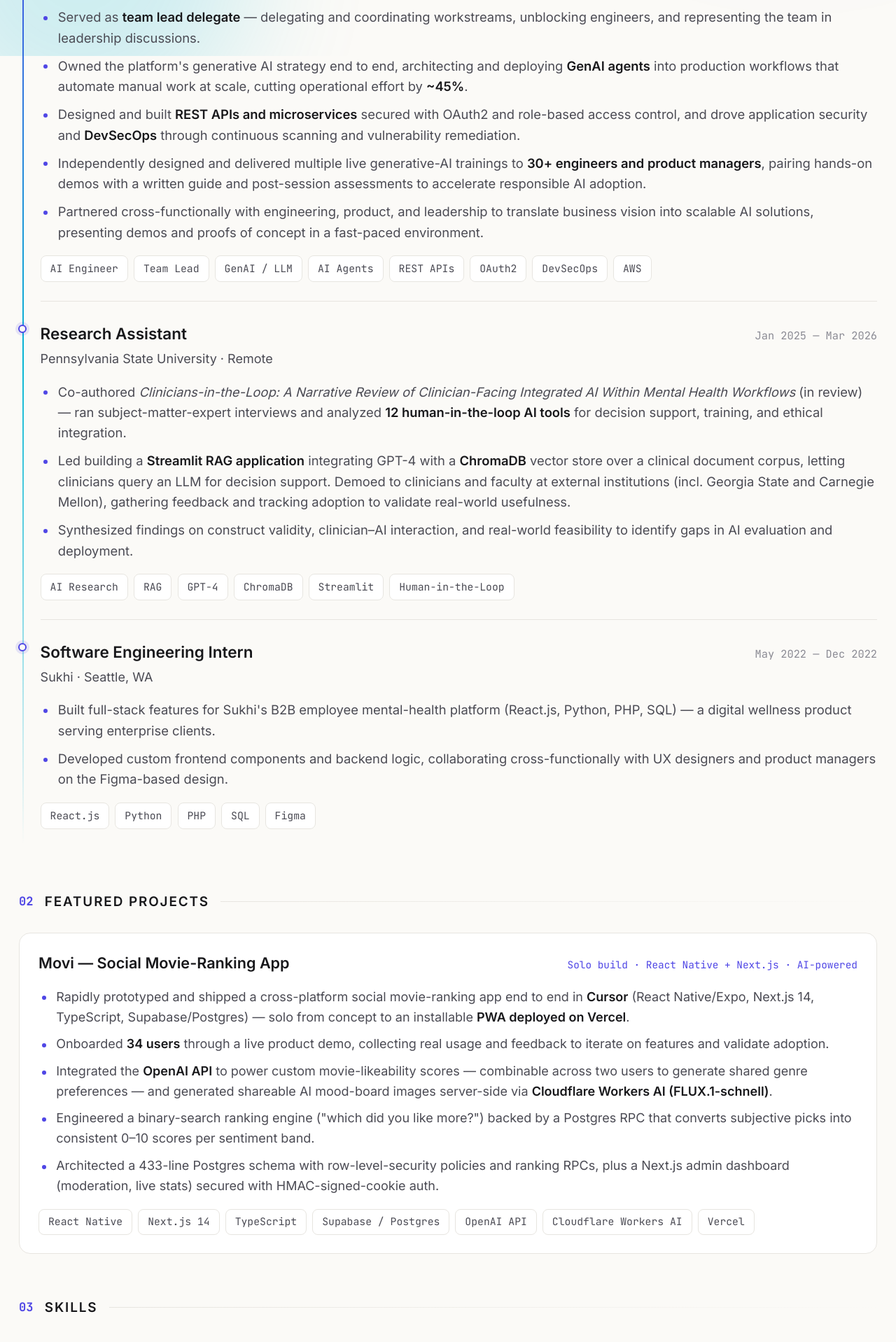
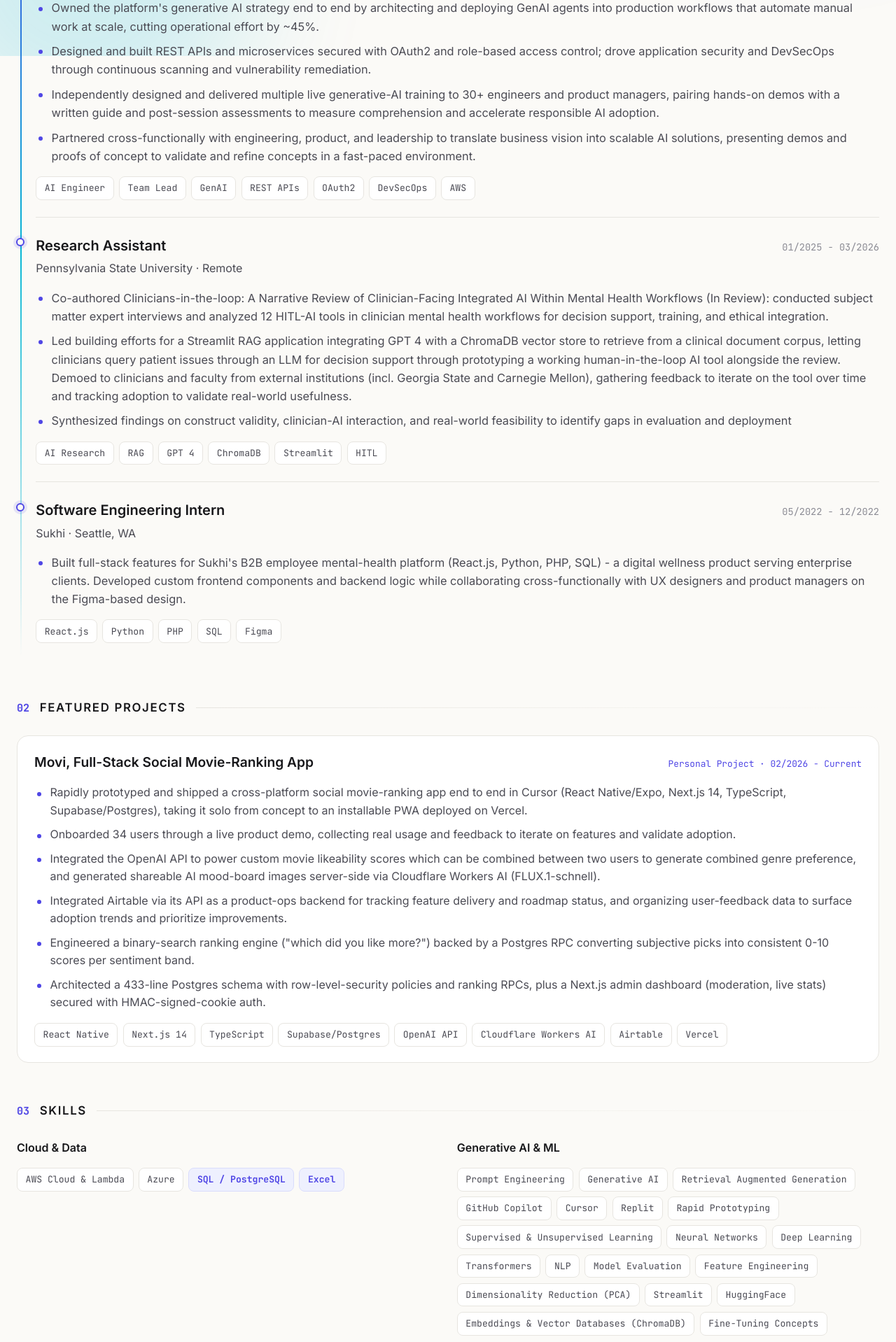
Before and after one commit to Parzival15/dhruv-chaudhry-resume, a React (Vite) app: page / in a window 1280 px wide. Shown: the part 720-2638 px from the top of the page at 70% size. Built offline with nearby package versions, Linux system fonts and the light colour scheme.

Commit message:
Match resume verbatim (remove em-dashes/AI phrasing) + set root font to 16px

```diff
--- a/src/data.js
+++ b/src/data.js
@@ -29,37 +29,36 @@ export const experience = [
     role: 'AI Engineer',
     org: 'UnitedHealth Group',
     place: 'Boston, MA',
-    date: 'Jul 2024 — Present',
+    date: '07/2024 - Current',
     points: [
-      '<strong>Founding AI and full-stack engineer</strong> for a large-scale automated internal regression-testing platform that UnitedHealth Group\'s contact-center operations rely on — used by <strong>45 teams</strong> across the organization. Built an adoption dashboard tracking usage and impact metrics, presented to leaders to report progress and drive tool adoption.',
-      'Served as <strong>team lead delegate</strong> — delegating and coordinating workstreams, unblocking engineers, and representing the team in leadership discussions.',
-      'Owned the platform\'s generative AI strategy end to end, architecting and deploying <strong>GenAI agents</strong> into production workflows that automate manual work at scale, cutting operational effort by <strong>~45%</strong>.',
-      'Designed and built <strong>REST APIs and microservices</strong> secured with OAuth2 and role-based access control, and drove application security and <strong>DevSecOps</strong> through continuous scanning and vulnerability remediation.',
-      'Independently designed and delivered multiple live generative-AI trainings to <strong>30+ engineers and product managers</strong>, pairing hands-on demos with a written guide and post-session assessments to accelerate responsible AI adoption.',
-      'Partnered cross-functionally with engineering, product, and leadership to translate business vision into scalable AI solutions, presenting demos and proofs of concept in a fast-paced environment.',
+      "Founding AI and full stack engineer for a large-scale automated internal regression-testing platform that UnitedHealth Group's contact-center operations rely on; used by 45 teams across the organization. Additionally built an adoption dashboard tracking usage and impact metrics, and presented it to leaders across the organization to report progress and drive tool adoption.",
+      'Served as team lead delegate which included delegating and coordinating workstreams, unblocking engineers, and representing the team in leadership discussions.',
+      "Owned the platform's generative AI strategy end to end by architecting and deploying GenAI agents into production workflows that automate manual work at scale, cutting operational effort by ~45%.",
+      'Designed and built REST APIs and microservices secured with OAuth2 and role-based access control; drove application security and DevSecOps through continuous scanning and vulnerability remediation.',
+      'Independently designed and delivered multiple live generative-AI training to 30+ engineers and product managers, pairing hands-on demos with a written guide and post-session assessments to measure comprehension and accelerate responsible AI adoption.',
+      'Partnered cross-functionally with engineering, product, and leadership to translate business vision into scalable AI solutions, presenting demos and proofs of concept to validate and refine concepts in a fast-paced environment.',
     ],
-    tags: ['AI Engineer', 'Team Lead', 'GenAI / LLM', 'AI Agents', 'REST APIs', 'OAuth2', 'DevSecOps', 'AWS'],
+    tags: ['AI Engineer', 'Team Lead', 'GenAI', 'REST APIs', 'OAuth2', 'DevSecOps', 'AWS'],
   },
   {
     role: 'Research Assistant',
     org: 'Pennsylvania State University',
     place: 'Remote',
-    date: 'Jan 2025 — Mar 2026',
+    date: '01/2025 - 03/2026',
     points: [
-      'Co-authored <em>Clinicians-in-the-Loop: A Narrative Review of Clinician-Facing Integrated AI Within Mental Health Workflows</em> (in review) — ran subject-matter-expert interviews and analyzed <strong>12 human-in-the-loop AI tools</strong> for decision support, training, and ethical integration.',
-      'Led building a <strong>Streamlit RAG application</strong> integrating GPT-4 with a <strong>ChromaDB</strong> vector store over a clinical document corpus, letting clinicians query an LLM for decision support. Demoed to clinicians and faculty at external institutions (incl. Georgia State and Carnegie Mellon), gathering feedback and tracking adoption to validate real-world usefulness.',
-      'Synthesized findings on construct validity, clinician–AI interaction, and real-world feasibility to identify gaps in AI evaluation and deployment.',
+      'Co-authored Clinicians-in-the-loop: A Narrative Review of Clinician-Facing Integrated AI Within Mental Health Workflows (In Review): conducted subject matter expert interviews and analyzed 12 HITL-AI tools in clinician mental health workflows for decision support, training, and ethical integration.',
+      'Led building efforts for a Streamlit RAG application integrating GPT 4 with a ChromaDB vector store to retrieve from a clinical document corpus, letting clinicians query patient issues through an LLM for decision support through prototyping a working human-in-the-loop AI tool alongside the review. Demoed to clinicians and faculty from external institutions (incl. Georgia State and Carnegie Mellon), gathering feedback to iterate on the tool over time and tracking adoption to validate real-world usefulness.',
+      'Synthesized findings on construct validity, clinician-AI interaction, and real-world feasibility to identify gaps in evaluation and deployment',
     ],
-    tags: ['AI Research', 'RAG', 'GPT-4', 'ChromaDB', 'Streamlit', 'Human-in-the-Loop'],
+    tags: ['AI Research', 'RAG', 'GPT 4', 'ChromaDB', 'Streamlit', 'HITL'],
   },
   {
     role: 'Software Engineering Intern',
     org: 'Sukhi',
     place: 'Seattle, WA',
-    date: 'May 2022 — Dec 2022',
+    date: '05/2022 - 12/2022',
     points: [
-      'Built full-stack features for Sukhi\'s B2B employee mental-health platform (React.js, Python, PHP, SQL) — a digital wellness product serving enterprise clients.',
-      'Developed custom frontend components and backend logic, collaborating cross-functionally with UX designers and product managers on the Figma-based design.',
+      "Built full-stack features for Sukhi's B2B employee mental-health platform (React.js, Python, PHP, SQL) - a digital wellness product serving enterprise clients. Developed custom frontend components and backend logic while collaborating cross-functionally with UX designers and product managers on the Figma-based design.",
     ],
     tags: ['React.js', 'Python', 'PHP', 'SQL', 'Figma'],
   },
@@ -68,16 +67,17 @@ export const experience = [
 // Featured personal / open-source builds.
 export const projects = [
   {
-    name: 'Movi — Social Movie-Ranking App',
-    blurb: 'Solo build · React Native + Next.js · AI-powered',
+    name: 'Movi, Full-Stack Social Movie-Ranking App',
+    blurb: 'Personal Project · 02/2026 - Current',
     points: [
-      'Rapidly prototyped and shipped a cross-platform social movie-ranking app end to end in <strong>Cursor</strong> (React Native/Expo, Next.js 14, TypeScript, Supabase/Postgres) — solo from concept to an installable <strong>PWA deployed on Vercel</strong>.',
-      'Onboarded <strong>34 users</strong> through a live product demo, collecting real usage and feedback to iterate on features and validate adoption.',
-      'Integrated the <strong>OpenAI API</strong> to power custom movie-likeability scores — combinable across two users to generate shared genre preferences — and generated shareable AI mood-board images server-side via <strong>Cloudflare Workers AI (FLUX.1-schnell)</strong>.',
-      'Engineered a binary-search ranking engine ("which did you like more?") backed by a Postgres RPC that converts subjective picks into consistent 0–10 scores per sentiment band.',
+      'Rapidly prototyped and shipped a cross-platform social movie-ranking app end to end in Cursor (React Native/Expo, Next.js 14, TypeScript, Supabase/Postgres), taking it solo from concept to an installable PWA deployed on Vercel.',
+      'Onboarded 34 users through a live product demo, collecting real usage and feedback to iterate on features and validate adoption.',
+      'Integrated the OpenAI API to power custom movie likeability scores which can be combined between two users to generate combined genre preference, and generated shareable AI mood-board images server-side via Cloudflare Workers AI (FLUX.1-schnell).',
+      'Integrated Airtable via its API as a product-ops backend for tracking feature delivery and roadmap status, and organizing user-feedback data to surface adoption trends and prioritize improvements.',
+      'Engineered a binary-search ranking engine ("which did you like more?") backed by a Postgres RPC converting subjective picks into consistent 0-10 scores per sentiment band.',
       'Architected a 433-line Postgres schema with row-level-security policies and ranking RPCs, plus a Next.js admin dashboard (moderation, live stats) secured with HMAC-signed-cookie auth.',
     ],
-    tags: ['React Native', 'Next.js 14', 'TypeScript', 'Supabase / Postgres', 'OpenAI API', 'Cloudflare Workers AI', 'Vercel'],
+    tags: ['React Native', 'Next.js 14', 'TypeScript', 'Supabase/Postgres', 'OpenAI API', 'Cloudflare Workers AI', 'Airtable', 'Vercel'],
   },
 ];
 
@@ -95,8 +95,8 @@ export const skills = [
     title: 'Generative AI & ML',
     items: [
       { name: 'Prompt Engineering' },
-      { name: 'GenAI Agents' },
-      { name: 'RAG' },
+      { name: 'Generative AI' },
+      { name: 'Retrieval Augmented Generation' },
       { name: 'GitHub Copilot' },
       { name: 'Cursor' },
       { name: 'Replit' },
@@ -108,11 +108,11 @@ export const skills = [
       { name: 'NLP' },
       { name: 'Model Evaluation' },
       { name: 'Feature Engineering' },
-      { name: 'PCA' },
+      { name: 'Dimensionality Reduction (PCA)' },
       { name: 'Streamlit' },
       { name: 'HuggingFace' },
-      { name: 'Embeddings & Vector DBs (ChromaDB)' },
-      { name: 'Fine-Tuning' },
+      { name: 'Embeddings & Vector Databases (ChromaDB)' },
+      { name: 'Fine-Tuning Concepts' },
     ],
   },
   {
@@ -154,32 +154,30 @@ export const education = {
   schools: [
     {
       badge: 'Expected 2026',
-      degree: 'M.S. in Artificial Intelligence',
-      org: 'Pennsylvania State University — Online',
+      degree: 'Masters of Artificial Intelligence',
+      org: 'Pennsylvania State University, Online',
       detail:
-        'Research (Spring 2025): <em>Clinicians-in-the-Loop — A Narrative Review of Current Approaches to Integrating AI within Clinician Mental Health Workflows</em> (in review).',
+        'Research (Spring 2025): Clinicians-in-the-Loop: A Narrative Review of Current Approaches to Integrating AI within Clinician Mental Health Workflows (In Review)',
     },
     {
-      badge: '2022 — 2024',
-      degree: 'B.S. in Computer Science & Business',
-      org: 'Rutgers University — New Brunswick, NJ',
+      badge: '2022-2024',
+      degree: 'Bachelors of Computer Science and Business',
+      org: 'Rutgers University, New Brunswick, NJ',
       detail:
-        "Dean's List (Spring 2024). Peer Mentor with the Undergraduate Student Alliance of Computer Scientists (Sep 2023 – May 2024).",
+        "Dean's List: Spring 2024. Undergraduate Student Alliance of Computer Scientists: Peer Mentor (Sep 2023-May 2024)",
     },
     {
-      badge: '2020 — 2022',
+      badge: '2020-2022',
       degree: 'Undergraduate Coursework',
-      org: 'New Jersey Institute of Technology — Newark, NJ',
+      org: 'New Jersey Institute of Technology, Newark, NJ',
       detail:
-        "Dean's List every semester (Fall 2020 – Spring 2022). Robotics Club — designed algorithms and built/programmed VEX competition robots in C++.",
+        "Dean's List (Fall 2020-Spring 2022). Robotics Club: Designed algorithms, built and programmed robots for VEX competitions using C++ (Fall 2021)",
     },
   ],
   certs: [
-    { tag: 'AWS', title: 'AWS Certified — Cloud & Lambda' },
-    { tag: 'Azure', title: 'Microsoft Azure Certified' },
     { tag: 'IBM', title: 'Mastering Generative AI: Language Models with Transformers' },
-    { tag: 'KU LeuvenX', title: 'AI in Healthcare: Hype or Help?' },
-    { tag: 'edX · MIT', title: 'CS50: Introduction to Artificial Intelligence with Python' },
+    { tag: 'KuLeuvenX', title: 'AI in Healthcare: Hype or Help?' },
+    { tag: 'edx@MIT', title: 'CS50: Introduction to Artificial Intelligence with Python' },
   ],
 };
 
--- a/src/index.css
+++ b/src/index.css
@@ -25,7 +25,7 @@
 * { margin: 0; padding: 0; box-sizing: border-box; }
 
 /* Root size drives every rem below — bump this to scale the whole page. */
-html { font-size: 18px; scroll-behavior: smooth; }
+html { font-size: 16px; scroll-behavior: smooth; }
 
 body {
   background: var(--bg);
```
